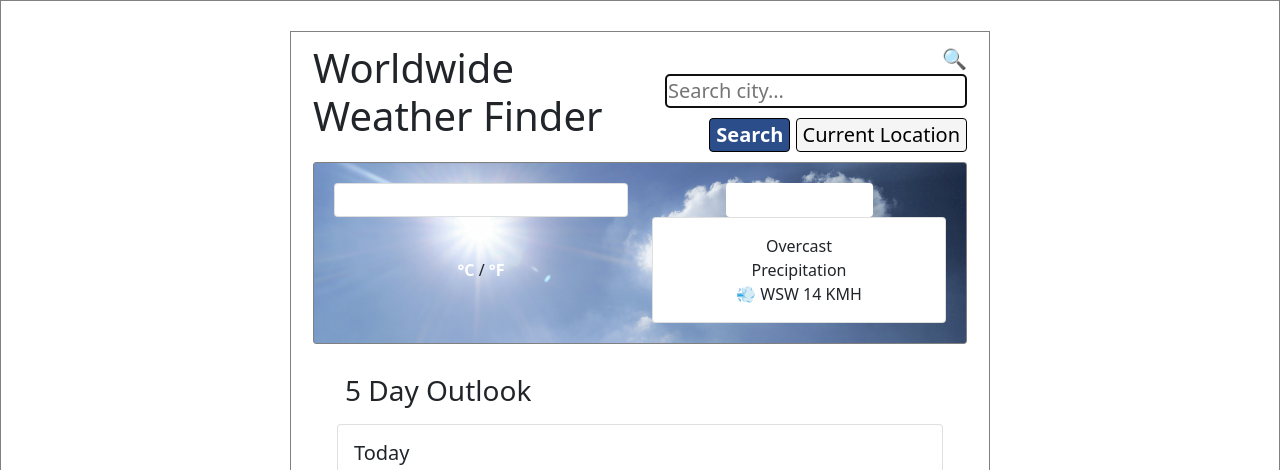
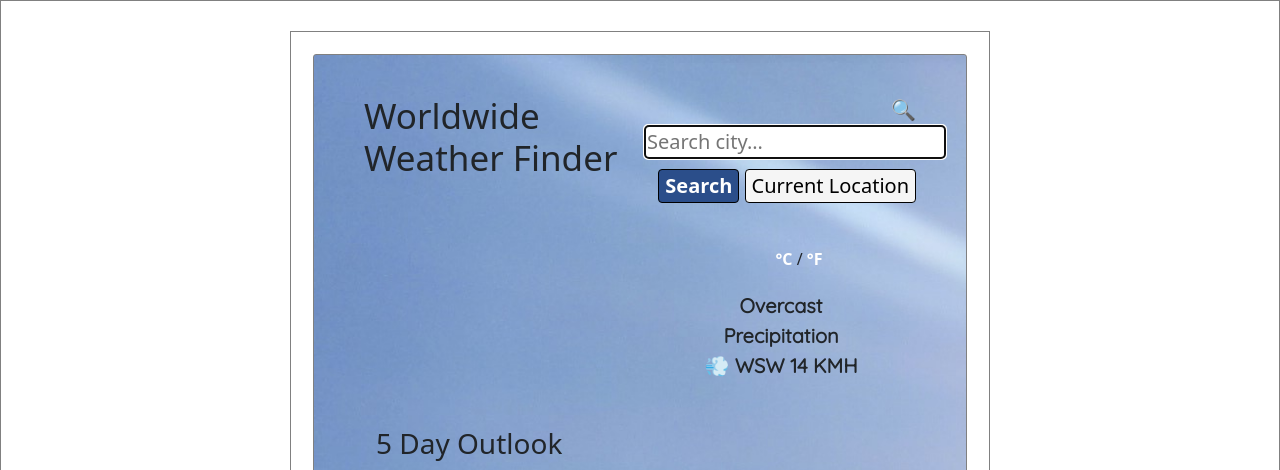
Before and after one commit to mhannacodes/Worldwide-weather-finder-app, a plain HTML site: page index.html in a window 1280 px wide. Shown: the top 470 px of the page. Drawn offline with nearby package versions, Linux system fonts and the light colour scheme; no server answers.

Commit message:
updated styling

```diff
--- a/index.html
+++ b/index.html
@@ -15,6 +15,8 @@
 </head>
 <body class=bg-body>
   <div class="container-md">
+    <div class="forecast-today" id="bg-image-partly-sunny">
+      <section class="weatherSearch">
         <div class="row gx-2">
           <div class="col-sm-6">
             <h1 class="appTitle">
@@ -31,15 +33,23 @@
             </form>
           </div>
         </div>
-    <section class="forecast-today" id="bg-image-partly-sunny">
+      </section>
+      <section>
         <div class="row">
-        <div class="col-sm-6 date-city">
-          <div class="card text-center">
+          <div class="col-sm-6">
+            <div class="card date-city text-center">
               <div class="card-body my-auto">
                 <p id="city-name"></p>
               </div>
             </div>
           </div>
+        <div class="col-sm-6 my-auto temp-weatherDetails">
+          <h2 id="temp-integer"></h2>
+          <a href="#" id="units-celsius"><strong>°C</strong></a>
+          /
+          <a href="#" id="units-fahrenheit">°F</a>
+        </div>
+      <div class="row">
         <div class="col-sm-6">
           <div class="today-date card text-center w-50">
             <div class="card-body my-auto">
@@ -47,19 +57,10 @@
             </div>
           </div>
         </div>
-      </div>
-      <div class="row">
-        <div class="col-sm-6 my-auto temp-weatherDetails">
-          <h2 id="temp-integer"></h2>
-          <a href="#" id="units-celsius"><strong>°C</strong></a>
-            /
-          <a href="#" id="units-fahrenheit">°F</a>
-        </div>
         <div class="col-sm-6">
-          <div class="card text-center">
+          <div class="card temp-weatherDetails text-center">
             <div class="card-body ">
               <p class="card-text" id="weather-details">Overcast<br>Precipitation<br>💨 WSW 14 KMH</p>
-            </div>
             </div>
           </div>
         </div>
@@ -181,6 +182,7 @@
     <button class="btn btn-secondary">
       <a id="#github-link" href="https://github.com/mhannacodes/Worldwide-weather-finder-app" target="_blank">Open source code <span>by Miranda Hanna</span></a>
     </button>
+    </div>
     <script src="src/script.js"></script>
 </body>
 </html>
--- a/src/styles.css
+++ b/src/styles.css
@@ -36,9 +36,10 @@ li.desc {
 }
 
 a {
-  color: white;
+  color: black;
   text-decoration: none;
   font-weight: bold;
+  display: inline;
 }
 
 .container-md {
@@ -51,10 +52,19 @@ a {
 
 .appTitle {
   text-align: left;
+  font-size: 35px;
+  font-weight: normal;
 }
 
 .card {
   height: 100%;
+}
+
+.card.today-date,
+.card.date-city,
+.card.temp-weatherDetails {
+  background-color: transparent;
+  border: none;
 }
 
 .locationSearch {
@@ -96,7 +106,8 @@ a {
 }
 #city-name {
   font-family: "Quicksand", sans-serif;
-  font-size: 35px;
+  font-size: 40px;
+  font-weight: bold;
   margin: 0 auto;
   padding: 0;
 }
@@ -121,6 +132,9 @@ a {
 
 #weather-details {
   text-transform: capitalize;
+  font-size: 20px;
+  font-weight: bold;
+  font-family: "Quicksand", sans-serif;
 }
 
 #temp-integer {
@@ -131,6 +145,11 @@ a {
   border: 0.5px solid grey;
   border-radius: 3px;
   margin: 10px;
+  padding: 20px;
+}
+
+.weatherSearch {
+  margin-bottom: 20px;
   padding: 20px;
 }
 
@@ -215,3 +234,8 @@ a {
 .btn span {
   font-weight: normal;
 }
+
+a,
+#github-link {
+  color: white;
+}
```
Lines whose indentation alone changed are shown as unchanged.
